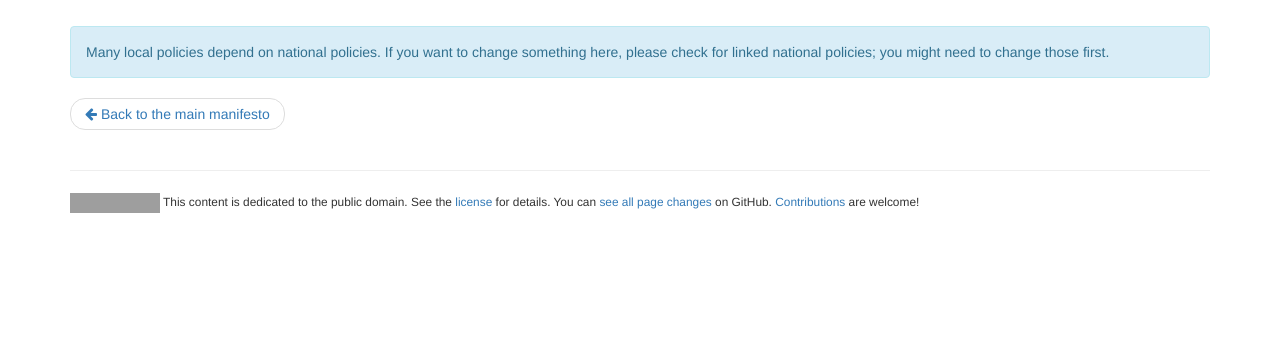
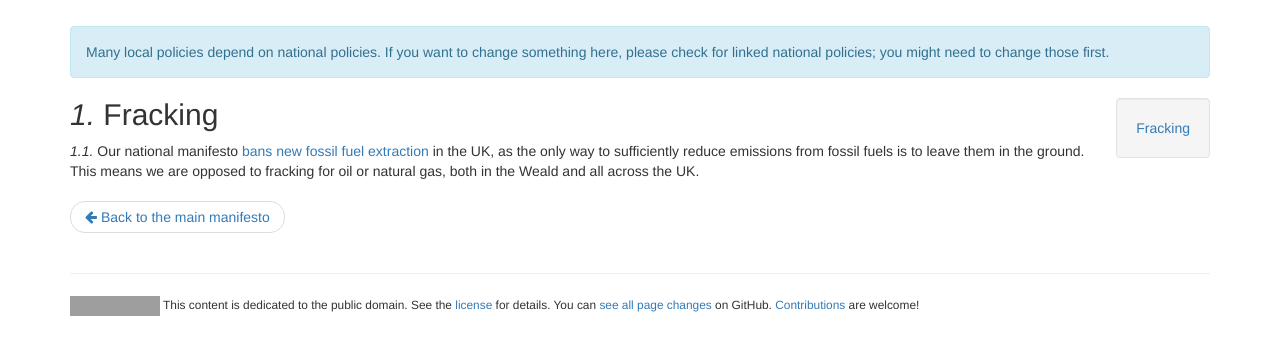
Before and after one commit to openpolitics/manifesto, a Jekyll site: the page built from manifesto/constituencies/horsham.md, in a window 1280 px wide, cut to the strip 234-589 px from the top of the page. Built offline with Jekyll 4.4.1, drawn with Linux system fonts in a browser that asks for light colours; nearby versions of some CDN libraries; grey boxes are pictures that could not be loaded.

Commit message:
Statement on fracking for Horsham manifesto

```diff
--- a/manifesto/constituencies/horsham.md
+++ b/manifesto/constituencies/horsham.md
@@ -3,3 +3,9 @@ title: Horsham
 ---
 * table of contents
 {:toc}
+
+## Fracking
+
+Our national manifesto [bans new fossil fuel extraction](/manifesto/energy.html#fossil-fuel-industry)
+in the UK, as the only way to sufficiently reduce emissions from fossil fuels is
+to leave them in the ground. This means we are opposed to fracking for oil or natural gas, both in the Weald and all across the UK.
```
